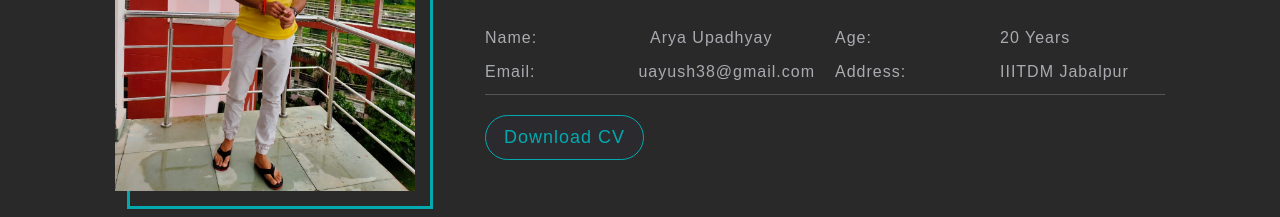
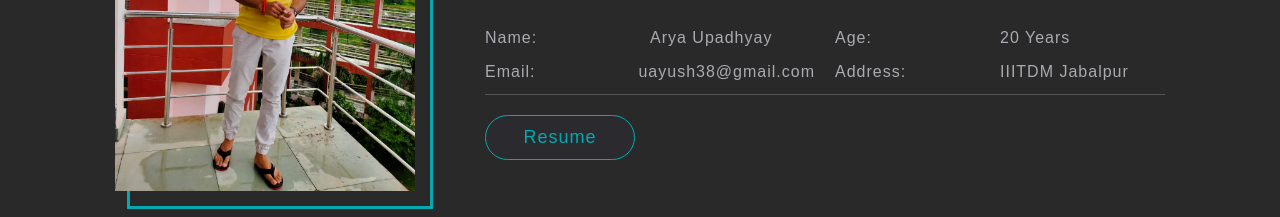
Before and after one commit to aryaupadhyay24/Portfolio, a React (Create React App) app: page / in a window 1280 px wide. Shown: the part 2600-2817 px from the top of the page. Built offline with nearby package versions, Linux system fonts and the light colour scheme; some icons are missing.

Commit message:
changed button name

```diff
--- a/src/NewAboutSection.js
+++ b/src/NewAboutSection.js
@@ -28,7 +28,7 @@ const NewAboutSection = () => {
             </div>
             <div className="button">
               <button>
-               <a href="Resume_AryaUpadhyay.pdf" style={{color:"#02aab0"}} download="Resume_AryaUpadhyay">Download CV </a> </button>
+               <a href="Resume_AryaUpadhyay.pdf" style={{color:"#02aab0"}} download="Resume_AryaUpadhyay">Resume</a> </button>
 
             </div>
           </section>
```
